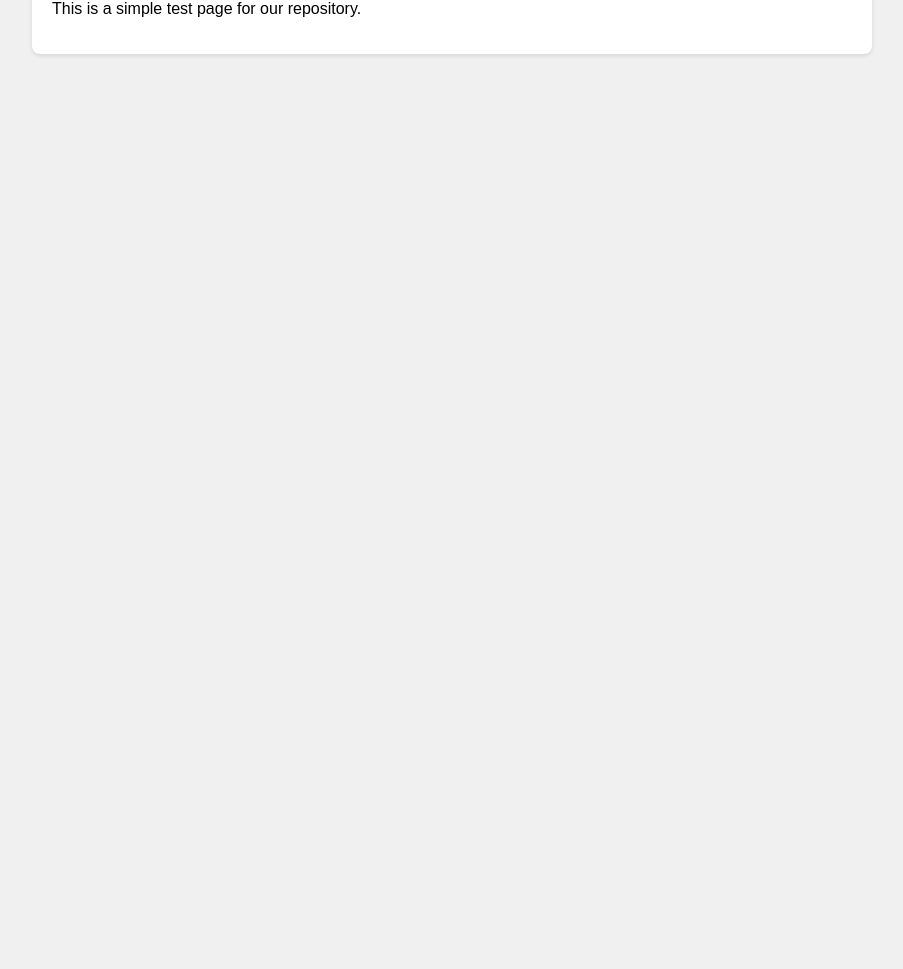
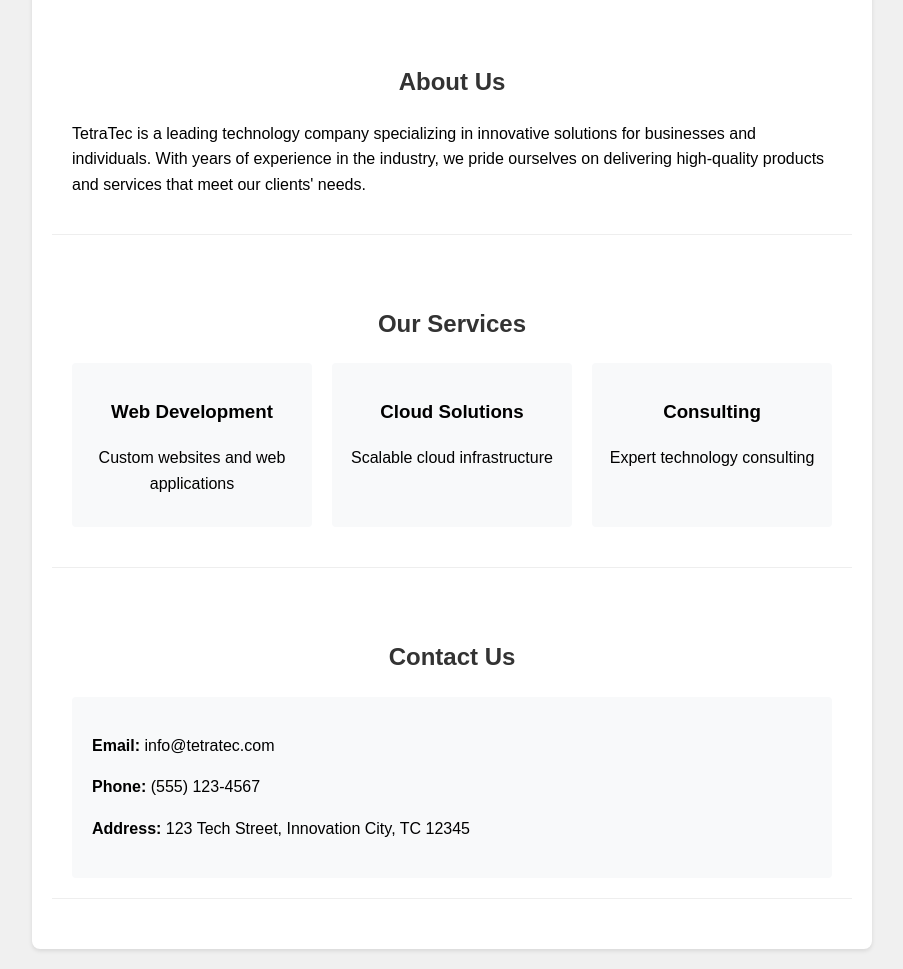
Before and after one commit to Zakhele-Ndaba/tetratec-test-repo, a plain HTML site: page index.html in a window 1280 px wide. Shown: the part 120-1089 px from the top of the page, without its empty margins (188-1091 px from the left). Before the commit the page ends 800 px from the top, so only its background shows below. Drawn offline with Linux system fonts and the light colour scheme.

Commit message:
Add more content sections and enhance styling

```diff
--- a/index.html
+++ b/index.html
@@ -10,6 +10,7 @@
             margin: 0;
             padding: 20px;
             background-color: #f0f0f0;
+            line-height: 1.6;
         }
         .container {
             max-width: 800px;
@@ -19,16 +20,70 @@
             border-radius: 8px;
             box-shadow: 0 2px 4px rgba(0,0,0,0.1);
         }
-        h1 {
+        h1, h2 {
             color: #333;
             text-align: center;
+        }
+        .section {
+            margin: 30px 0;
+            padding: 20px;
+            border-bottom: 1px solid #eee;
+        }
+        .features {
+            display: grid;
+            grid-template-columns: repeat(auto-fit, minmax(200px, 1fr));
+            gap: 20px;
+            margin: 20px 0;
+        }
+        .feature-item {
+            padding: 15px;
+            background-color: #f8f9fa;
+            border-radius: 4px;
+            text-align: center;
+        }
+        .contact-info {
+            background-color: #f8f9fa;
+            padding: 20px;
+            border-radius: 4px;
+            margin-top: 20px;
         }
     </style>
 </head>
 <body>
     <div class="container">
         <h1>Welcome to TetraTec</h1>
-        <p>This is a simple test page for our repository.</p>
+
+        <div class="section">
+            <h2>About Us</h2>
+            <p>TetraTec is a leading technology company specializing in innovative solutions for businesses and individuals. With years of experience in the industry, we pride ourselves on delivering high-quality products and services that meet our clients' needs.</p>
+        </div>
+
+        <div class="section">
+            <h2>Our Services</h2>
+            <div class="features">
+                <div class="feature-item">
+                    <h3>Web Development</h3>
+                    <p>Custom websites and web applications</p>
+                </div>
+                <div class="feature-item">
+                    <h3>Cloud Solutions</h3>
+                    <p>Scalable cloud infrastructure</p>
+                </div>
+                <div class="feature-item">
+                    <h3>Consulting</h3>
+                    <p>Expert technology consulting</p>
+                </div>
+            </div>
+        </div>
+
+        <div class="section">
+            <h2>Contact Us</h2>
+            <div class="contact-info">
+                <p><strong>Email:</strong> info@tetratec.com</p>
+                <p><strong>Phone:</strong> (555) 123-4567</p>
+                <p><strong>Address:</strong> 123 Tech Street, Innovation City, TC 12345</p>
+            </div>
+        </div>
     </div>
 </body>
 </html>
```
